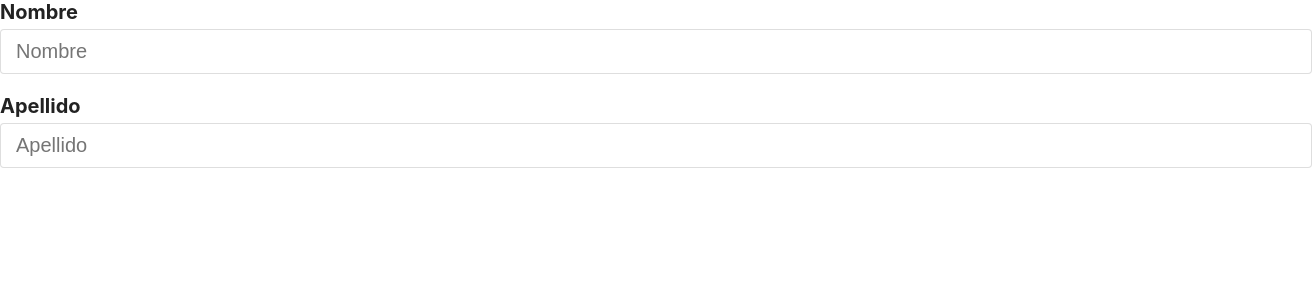
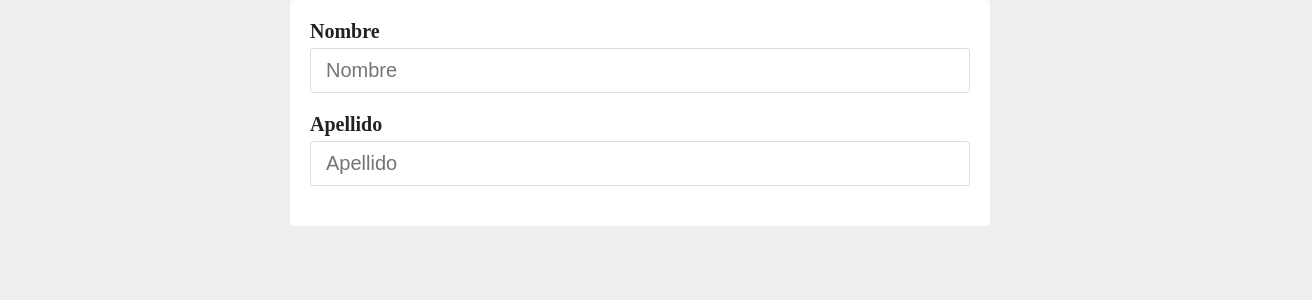
Before and after one commit to PanchoReview/react-gestor-usuarios, a React (Create React App) app: page / in a window 1280 px wide. Shown: the top 300 px of the page, 1312 px wide, since content can reach past the window. Built offline with nearby package versions, Linux system fonts and the light colour scheme.

Commit message:
Added Card and Container components
Signed-off-by: Francisco Astorga <fastorga@nimok.com>

```diff
--- a/src/App.js
+++ b/src/App.js
@@ -1,11 +1,16 @@
 import useFormulario from './hooks/useFormulario'
 import Input from './components/Input'
+import Card from './components/Card'
+import Container from './components/Container'
 
 function App() {
-  const [formulario, handleChange] = useFormulario({ name: '', lastName: ''})
+  const [formulario, handleChange] = useFormulario({ name: '', lastName: '' })
 
   console.log(formulario)
   return (
+    <Container>
+      <Card>
+        <div style={{ padding: 20 }}>
           <form>
             <Input
               label='Nombre'
@@ -22,6 +27,12 @@
               onChange={handleChange}
             />
           </form>
+        </div>
+
+      </Card>
+    </Container >
+
+
   );
 }
 
--- /dev/null
+++ b/src/components/Card.css
@@ -0,0 +1,4 @@
+.card {
+    background-color: #fff;
+    border-radius: 4px;
+}
--- /dev/null
+++ b/src/components/Card.js
@@ -0,0 +1,11 @@
+import './Card.css'
+
+const Card = ({children}) => {
+    return(
+        <div className="card">
+            {children}
+        </div>
+    )
+}
+
+export default Card;
--- /dev/null
+++ b/src/components/Container.css
@@ -0,0 +1,5 @@
+.container {
+    max-width: 700px;
+    margin-left: auto;
+    margin-right: auto;
+}
--- /dev/null
+++ b/src/components/Container.js
@@ -0,0 +1,10 @@
+import './Container.css'
+
+const Container = ({children}) => {
+    return(
+    <div className="container">
+        {children}
+    </div>)
+}
+
+export default Container
--- a/src/components/Input.css
+++ b/src/components/Input.css
@@ -19,4 +19,5 @@
     color: #222;
     border-radius: 4px;
     width: 100%;
+    box-sizing: border-box;
 }
--- a/src/index.css
+++ b/src/index.css
@@ -1,13 +1,6 @@
 body {
   margin: 0;
-  font-family: -apple-system, BlinkMacSystemFont, 'Segoe UI', 'Roboto', 'Oxygen',
-    'Ubuntu', 'Cantarell', 'Fira Sans', 'Droid Sans', 'Helvetica Neue',
-    sans-serif;
   -webkit-font-smoothing: antialiased;
   -moz-osx-font-smoothing: grayscale;
+  background-color: #eee;
 }
-
-code {
-  font-family: source-code-pro, Menlo, Monaco, Consolas, 'Courier New',
-    monospace;
-}
```
Lines whose indentation alone changed are shown as unchanged.
